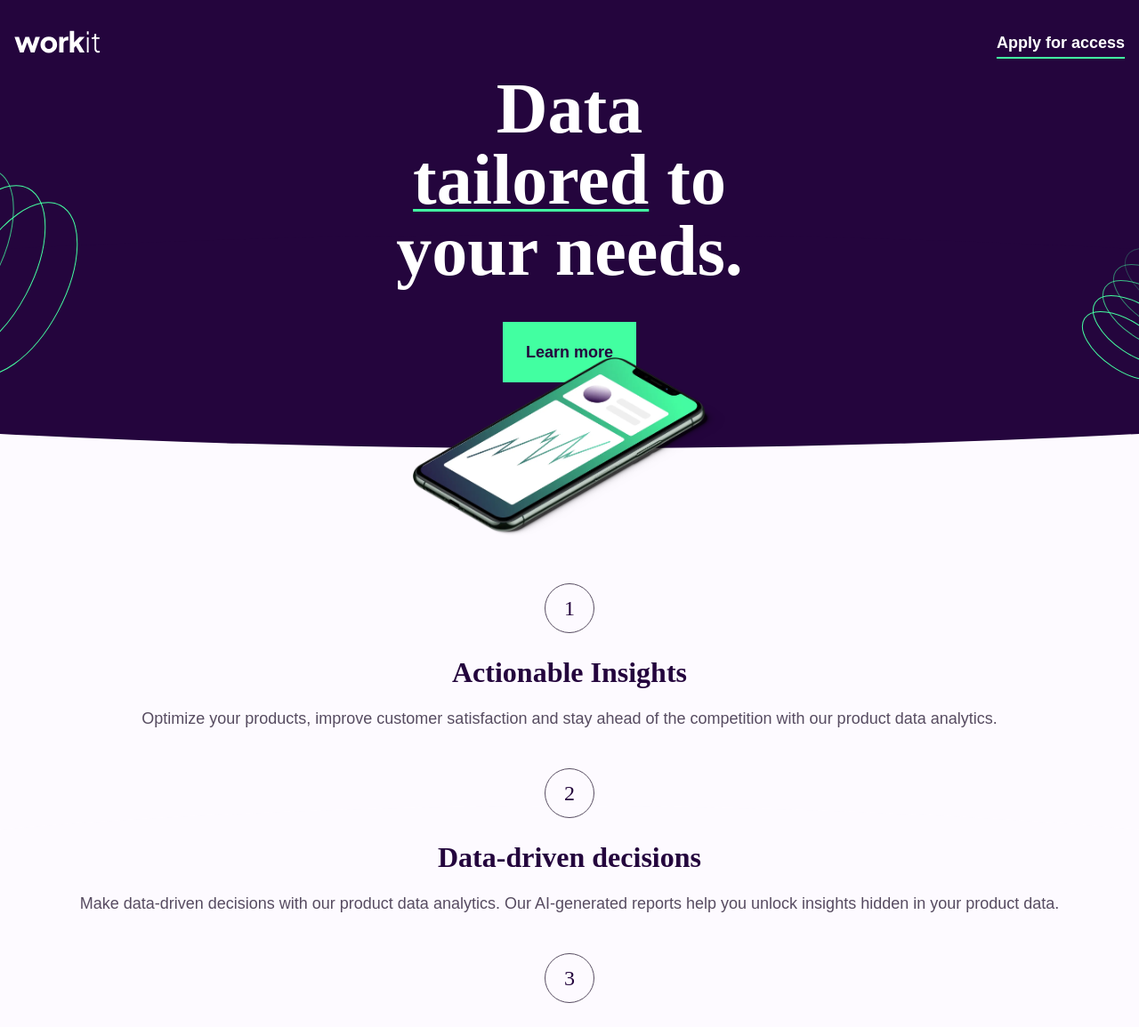
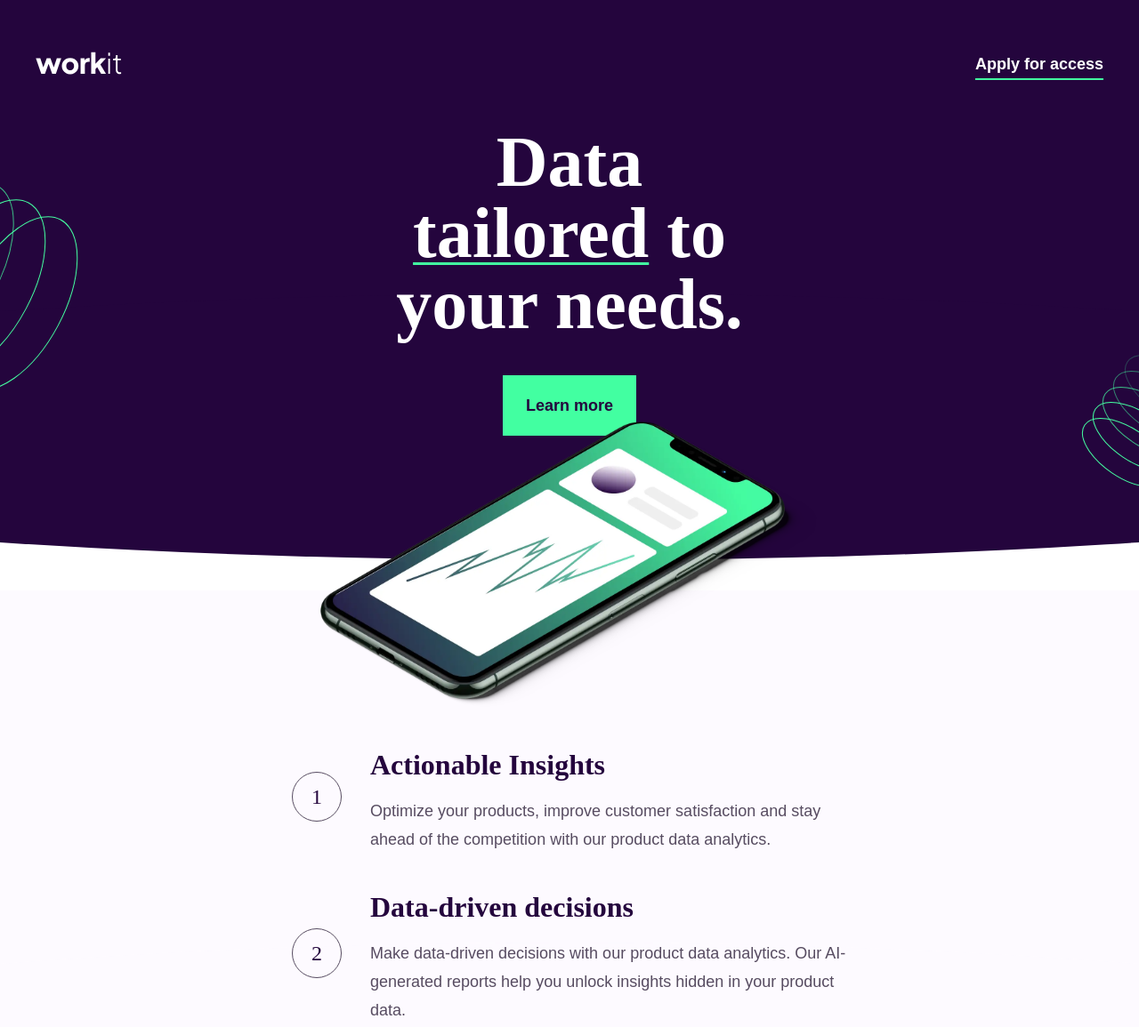
Before and after one commit to alexandermooney/Projects, a plain HTML site: page frontend-mentor/workit/workit-landing-page/starter-code/index.html in a window 1280 px wide. Shown: the top 1155 px of the page at 89% size. Drawn offline with Linux system fonts and the light colour scheme; a web font is replaced by a local one.

Commit message:
almost finished responsive layout

```diff
--- a/frontend-mentor/workit/workit-landing-page/starter-code/index.html
+++ b/frontend-mentor/workit/workit-landing-page/starter-code/index.html
@@ -38,37 +38,46 @@
     <div class="perks">
       <div class="perks__item">
         <div class="perks__number">1</div>
+        <div class="perks__content">
           <h2 class="perks__header heading--md">Actionable Insights</h2>
           <p class="perks__description">Optimize your products, improve customer satisfaction and stay ahead of the
             competition with our product data analytics.</p>
         </div>
+      </div>
       <div class="perks__item">
         <div class="perks__number">2</div>
+        <div class="perks__content">
           <h2 class="perks__header heading--md">Data-driven decisions</h2>
           <p class="perks__description">Make data-driven decisions with our product data analytics. Our AI-generated
             reports help you unlock insights hidden in your product data.</p>
         </div>
+      </div>
       <div class="perks__item">
         <div class="perks__number">3</div>
+        <div class="perks__content">
           <h2 class="perks__header heading--md">Always affordable</h2>
-        <p class="perks__description">Always affordable pricing that scales with your business. Get top-quality product
+          <p class="perks__description">Always affordable pricing that scales with your business. Get top-quality
+            product
             data analytics services without hidden costs or unexpected fees.</p>
+        </div>
       </div>
     </div>
 
     <div class="cta">
+      <div class="cta__info">
         <div class="cta__img">
           <img src="assets/images/image-founder.webp" alt="">
         </div>
-      <div class="cta__info">
         <h3 class="heading--lg">Be the first to test</h3>
         <p class="text--sm">Hi, I'm Louis Graham, the founder of the company. Book a demo call with me to become a beta
           tester for our
           app and kickstart your company. Apply for access below and I'll be in touch to schedule a call.</p>
         <button class="btn btn--primary">Apply for access</button>
+        <div class="cta__pattern">
+          <img src="assets/images/bg-pattern-3.svg">
         </div>
       </div>
-  </main>
+    </div>
 
     <footer class="footer">
       <div class="footer__logo">
@@ -86,6 +95,8 @@
         </li>
       </ul>
     </footer>
+  </main>
+
 
 </body>
 
--- a/frontend-mentor/workit/workit-landing-page/starter-code/scss/components/_buttons.scss
+++ b/frontend-mentor/workit/workit-landing-page/starter-code/scss/components/_buttons.scss
@@ -5,7 +5,7 @@
   cursor: pointer;
   transition: all 0.3s ease-in-out;
 
-  @media screen and (min-width: 768.1px) {
+  @media screen and (min-width: 768px) {
     font-size: 1.125rem;
   }
 
@@ -15,7 +15,7 @@
     border: 2px solid transparent;
     padding: .75rem 1.5rem;
 
-    @media screen and (min-width: 768.1px) {
+    @media screen and (min-width: 768px) {
       padding: 1rem 1.5rem;
     }
 
--- a/frontend-mentor/workit/workit-landing-page/starter-code/scss/components/_header.scss
+++ b/frontend-mentor/workit/workit-landing-page/starter-code/scss/components/_header.scss
@@ -7,4 +7,12 @@
   width: 100%;
   z-index: 100;
   @include flex(row, space-between, center);
+
+  @media screen and (min-width: 480px) {
+    padding: 2rem 2.5rem;
+  }
+
+  @media screen and (min-width: 996px) {
+    padding: 3.5rem 2.5rem;
+  }
 }
--- a/frontend-mentor/workit/workit-landing-page/starter-code/scss/layout/_hero.scss
+++ b/frontend-mentor/workit/workit-landing-page/starter-code/scss/layout/_hero.scss
@@ -1,11 +1,21 @@
 .hero {
   background-color: color(primary);
-  min-height: 60vh;
+  min-height: 50vh;
   position: relative;
   padding-top: 2rem;
   @include flex(column, center, center);
   z-index: 90;
   @include curve;
+
+  @media screen and (min-width: 480px) {
+    min-height: 65vh;
+    margin-bottom: 2rem;
+  }
+
+  @media screen and (min-width: 768px) {
+    min-height: 75vh;
+    margin-bottom: 4rem;
+  }
 
   &__content {
     @include flex(column, center, center);
@@ -16,14 +26,14 @@
     text-align: center;
     color: color(white);
 
-    @media screen and (min-width: 375.1px) {
+    @media screen and (min-width: 480px) {
       max-width: 30rem;
     }
 
   }
 
   &__img {
-    width: 80%;
+    width: max(17rem, 75%);
     position: absolute;
     bottom: -8rem;
 
@@ -31,22 +41,28 @@
       max-width: 100%;
     }
 
-    @media screen and (min-width: 375.1px) {
-      max-width: 22rem;
+    @media screen and (min-width: 480px) {
+      bottom: -9.5rem;
+      max-width: clamp(17rem, 75%, 25rem);
+    }
+
+    @media screen and (min-width: 768px) {
+      bottom: -12.5rem;
+      max-width: clamp(25rem, 55%, 35rem);
     }
   }
 
   &__pattern {
     display: none;
 
-    @media screen and (min-width: 375.1px) {
+    @media screen and (min-width: 480px) {
       display: block;
       position: absolute;
       width: auto;
       height: auto;
 
       &--1 {
-        top: 8rem;
+        top: 9rem;
         left: -14rem;
       }
 
--- a/frontend-mentor/workit/workit-landing-page/starter-code/scss/layout/_perks.scss
+++ b/frontend-mentor/workit/workit-landing-page/starter-code/scss/layout/_perks.scss
@@ -9,9 +9,21 @@
   color: color(primary);
   background-color: color(light);
 
+
+  @media screen and (min-width: 480px) {
+    padding: 11rem 2.5rem 2.5rem;
+  }
+
   &__item {
     @include flex(column, center, center);
     gap: 1rem;
+
+    @media screen and (min-width: 480px) {
+      max-width: 39rem;
+      flex-direction: row;
+      gap: 2rem;
+      text-align: start;
+    }
   }
 
   &__number {
@@ -24,8 +36,9 @@
     font-size: 1.25rem;
     line-height: 1.8;
     @include flex(column, center, center);
+    flex-shrink: 0;
 
-    @media screen and (min-width: 768.1px) {
+    @media screen and (min-width: 480px) {
       width: 3.5rem;
       height: 3.5rem;
       font-size: 1.5rem;
@@ -33,6 +46,10 @@
     }
   }
 
+  &__header {
+    margin-bottom: 1rem;
+  }
+
   &__description {
     @include fontSize(sm);
     color: color(primary-light);
```
Also changed, not shown: frontend-mentor/workit/workit-landing-page/starter-code/scss/abstracts/_mixins.scss (+6 -6 lines), frontend-mentor/workit/workit-landing-page/starter-code/css/main.css. Lines whose indentation alone changed are shown as unchanged.
